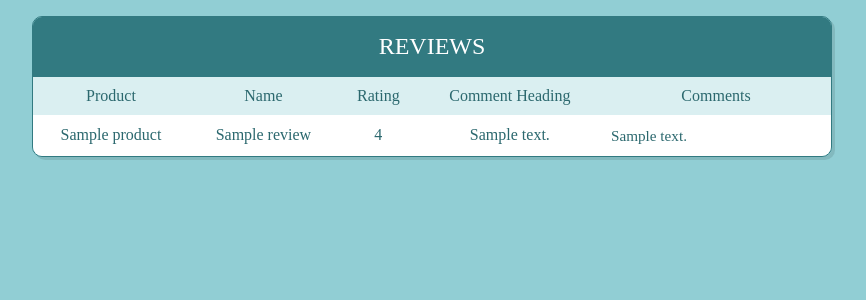
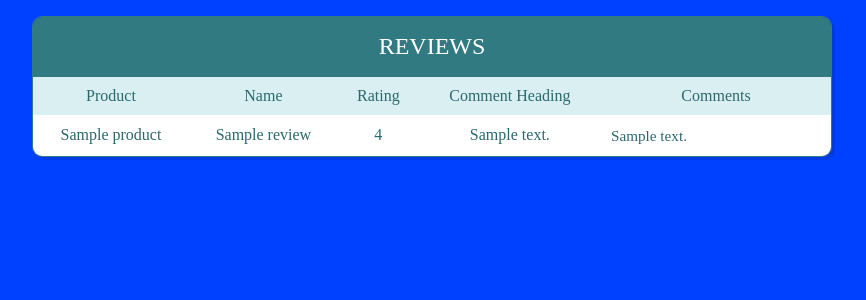
Before and after one commit to rkgaurav/flipkartreview-scrapper, a Flask app: template templates/results.html in a window 1280 px wide. Shown: the top 300 px of the page, without its empty margins (208-1074 px from the left). Run offline with Flask 2, Linux system fonts and the light colour scheme; the template is opened without the code that fills it: most values are stand-ins (such as "Sample title", 1, 10 or a date in 2020); some libraries are stand-ins or nearby versions.

Commit message:
Change color

```diff
--- a/static/css/style.css
+++ b/static/css/style.css
@@ -1,5 +1,5 @@
 body {
-  background-color: #91ced4;
+  background-color: #0040ff;
 }
 body * {
   box-sizing: border-box;
```
